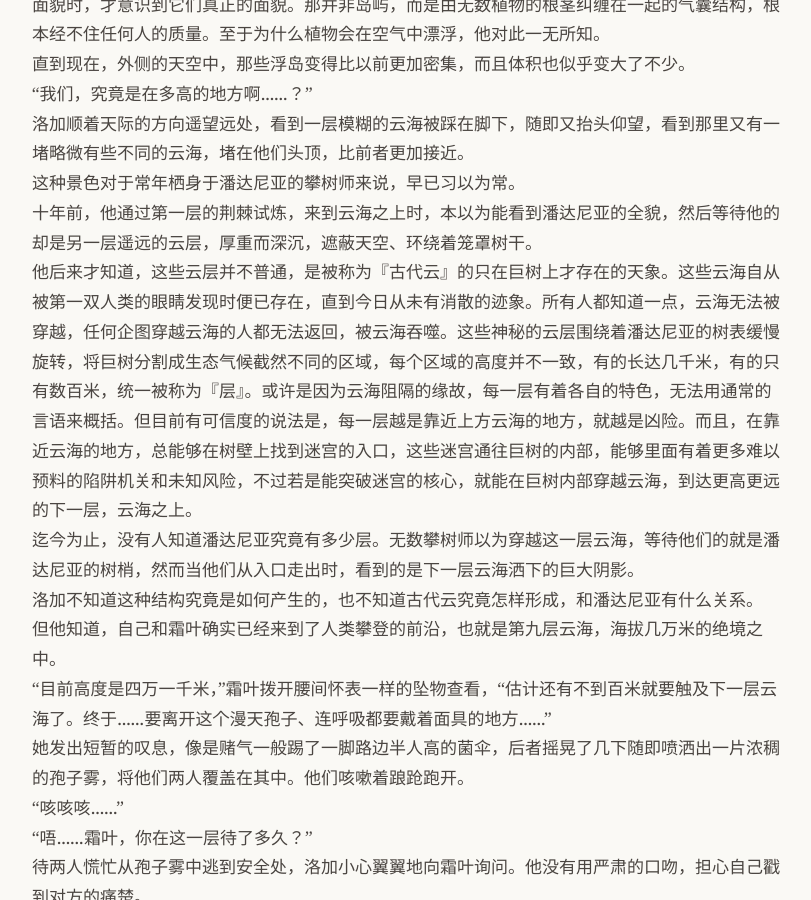
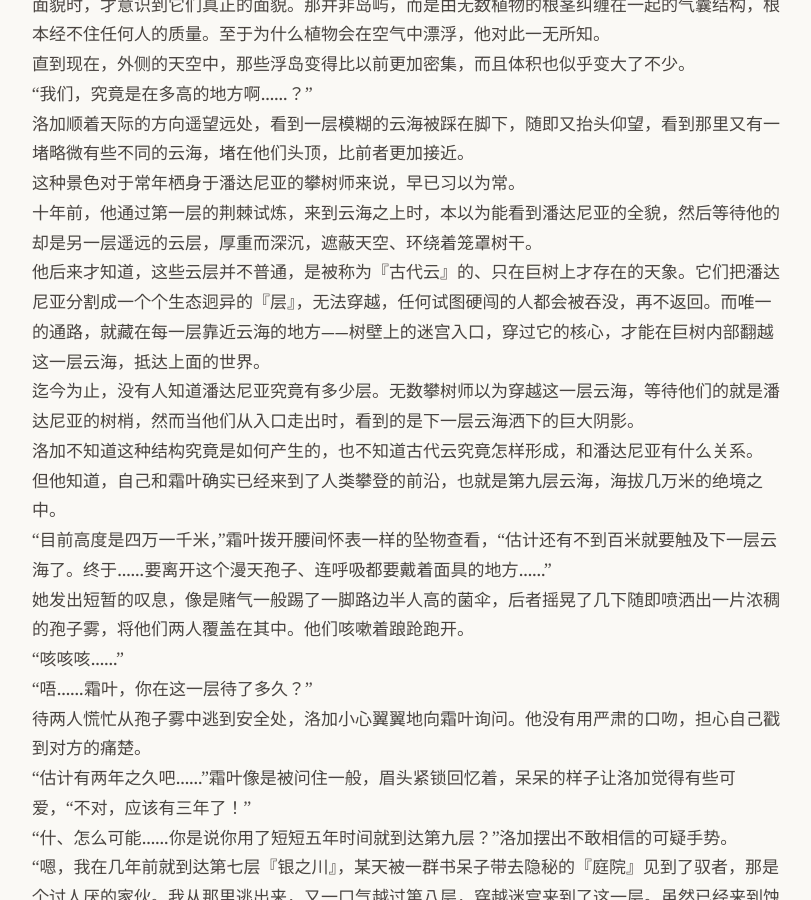
Before and after one commit to yihenc/yihenc.github.io, a Jekyll site: the page built from _posts/2026-03-02-壁迷宫.md, in a window 1280 px wide and 900 px high, scrolled down 6074 px. Shown: the whole window, without its empty margins (232-1043 px from the left). Built offline with Jekyll 4.4.1, drawn with Linux system fonts in a browser that asks for light colours; nearby versions of some CDN libraries.

Commit message:
polish(壁迷宫): 压缩古代云/层重复讲解并修语病
第117-124行对'古代云/层/迷宫'的二次长篇讲解（绿的烙印已交代），
压缩为一段精炼陈述，并修正'能够里面有着'的成分残缺。保留浮岛观察
与'十年前初见云海'的个人回忆。

Co-Authored-By: Claude Opus 4.8 (1M context) <noreply@anthropic.com>

```diff
--- a/_posts/2026-03-02-壁迷宫.md
+++ b/_posts/2026-03-02-壁迷宫.md
@@ -121,7 +121,7 @@ date: 2026-03-02 00:00 +0000
 洛加顺着天际的方向遥望远处，看到一层模糊的云海被踩在脚下，随即又抬头仰望，看到那里又有一堵略微有些不同的云海，堵在他们头顶，比前者更加接近。
 这种景色对于常年栖身于潘达尼亚的攀树师来说，早已习以为常。
 十年前，他通过第一层的荆棘试炼，来到云海之上时，本以为能看到潘达尼亚的全貌，然后等待他的却是另一层遥远的云层，厚重而深沉，遮蔽天空、环绕着笼罩树干。
-他后来才知道，这些云层并不普通，是被称为『古代云』的只在巨树上才存在的天象。这些云海自从被第一双人类的眼睛发现时便已存在，直到今日从未有消散的迹象。所有人都知道一点，云海无法被穿越，任何企图穿越云海的人都无法返回，被云海吞噬。这些神秘的云层围绕着潘达尼亚的树表缓慢旋转，将巨树分割成生态气候截然不同的区域，每个区域的高度并不一致，有的长达几千米，有的只有数百米，统一被称为『层』。或许是因为云海阻隔的缘故，每一层有着各自的特色，无法用通常的言语来概括。但目前有可信度的说法是，每一层越是靠近上方云海的地方，就越是凶险。而且，在靠近云海的地方，总能够在树壁上找到迷宫的入口，这些迷宫通往巨树的内部，能够里面有着更多难以预料的陷阱机关和未知风险，不过若是能突破迷宫的核心，就能在巨树内部穿越云海，到达更高更远的下一层，云海之上。
+他后来才知道，这些云层并不普通，是被称为『古代云』的、只在巨树上才存在的天象。它们把潘达尼亚分割成一个个生态迥异的『层』，无法穿越，任何试图硬闯的人都会被吞没，再不返回。而唯一的通路，就藏在每一层靠近云海的地方——树壁上的迷宫入口，穿过它的核心，才能在巨树内部翻越这一层云海，抵达上面的世界。
 迄今为止，没有人知道潘达尼亚究竟有多少层。无数攀树师以为穿越这一层云海，等待他们的就是潘达尼亚的树梢，然而当他们从入口走出时，看到的是下一层云海洒下的巨大阴影。
 洛加不知道这种结构究竟是如何产生的，也不知道古代云究竟怎样形成，和潘达尼亚有什么关系。
 但他知道，自己和霜叶确实已经来到了人类攀登的前沿，也就是第九层云海，海拔几万米的绝境之中。
```
